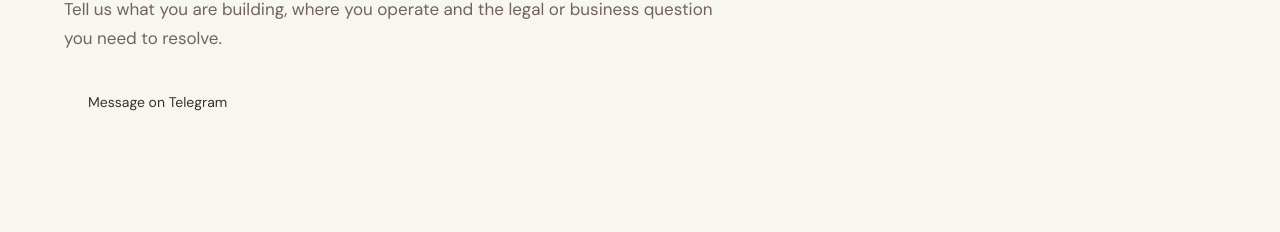
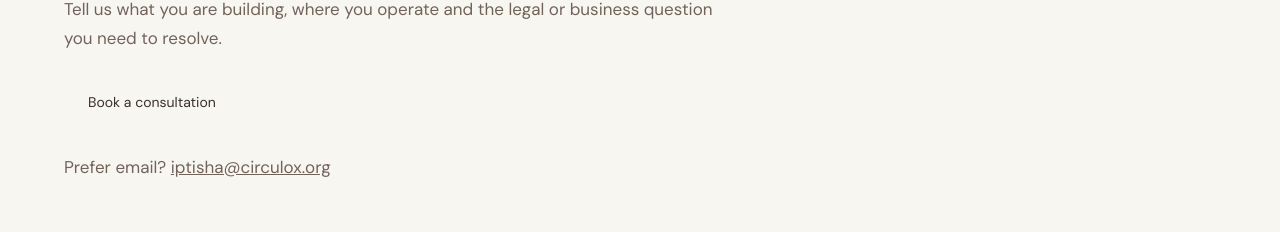
Before and after one commit to VishalPachpor/Circulox, a Next.js app: page /contact in a window 1280 px wide. Shown: the part 267-499 px from the top of the page. Built offline with nearby package versions, Linux system fonts and the light colour scheme; no server answers.

Commit message:
Connect Calendly and contact email; document owner invitation

```diff
--- a/src/app/(site)/contact/page.tsx
+++ b/src/app/(site)/contact/page.tsx
@@ -1,6 +1,6 @@
 import { Header } from "@/components/header";
 import { Footer } from "@/components/footer";
-import { telegram } from "@/lib/site";
+import { bookingUrl, contactEmail } from "@/lib/site";
 export const metadata = {
   title: "Contact",
   description:
@@ -22,12 +22,15 @@ export default function Contact() {
             </p>
             <a
               className="button"
-              href={telegram}
+              href={bookingUrl}
               target="_blank"
               rel="noopener noreferrer"
             >
-              Message on Telegram
+              Book a consultation
             </a>
+            <p>
+              Prefer email? <a href={`mailto:${contactEmail}`}>{contactEmail}</a>
+            </p>
           </div>
         </section>
         <section className="prepare">
--- a/src/lib/site.ts
+++ b/src/lib/site.ts
@@ -2,4 +2,5 @@ export const siteUrl = (
   process.env.NEXT_PUBLIC_SITE_URL || "http://localhost:3000"
 ).replace(/\/$/, "");
 export const indexable = process.env.NEXT_PUBLIC_INDEXABLE === "true";
-export const telegram = "https://t.me/iptisha";
+export const bookingUrl = "https://calendly.com/iptisha";
+export const contactEmail = "iptisha@circulox.org";
```
Also changed, not shown: src/components/detail-page.tsx (+4 -5 lines), src/components/home-sections.tsx (+4 -3 lines), 2 other files (tests, documents, lock files or other folders).
